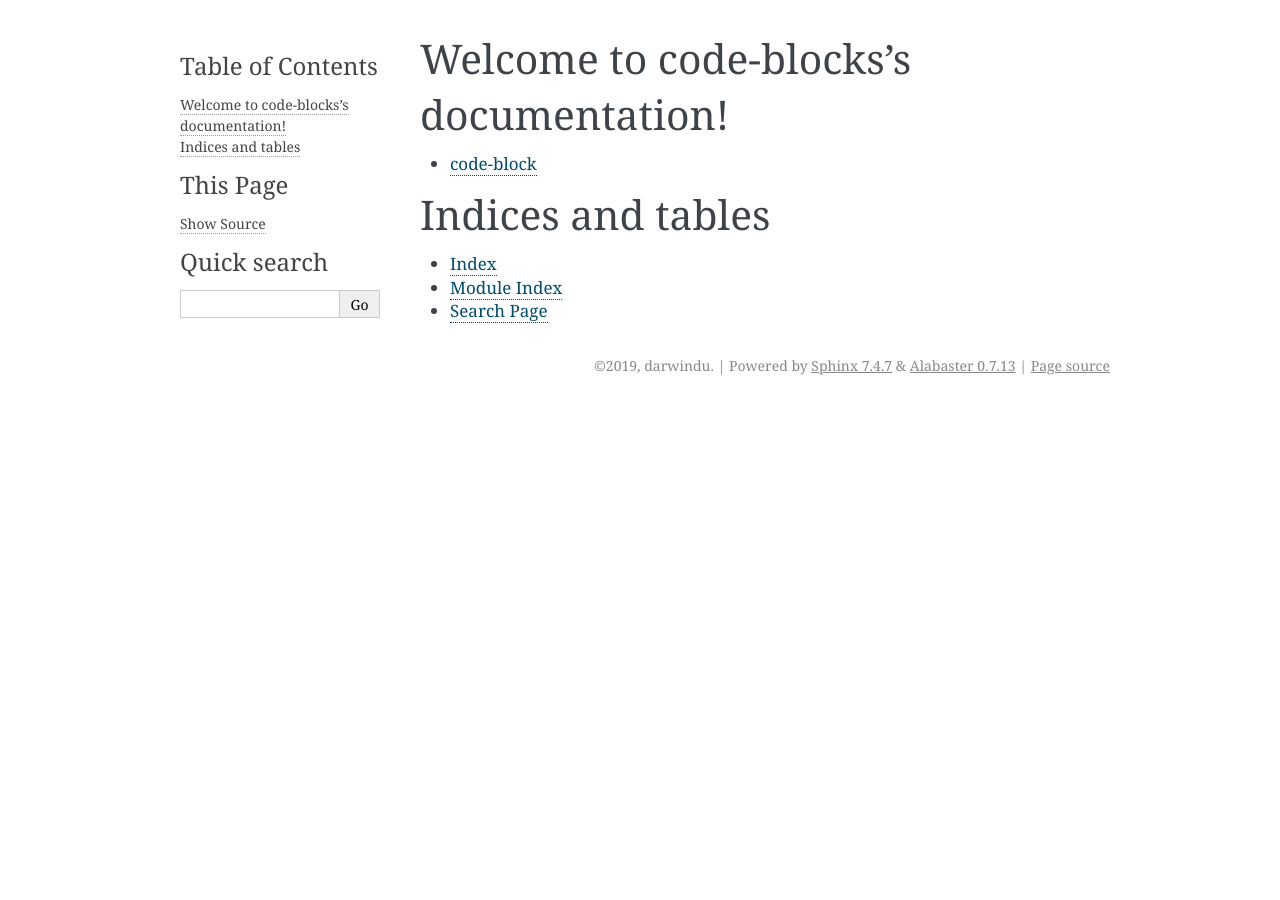
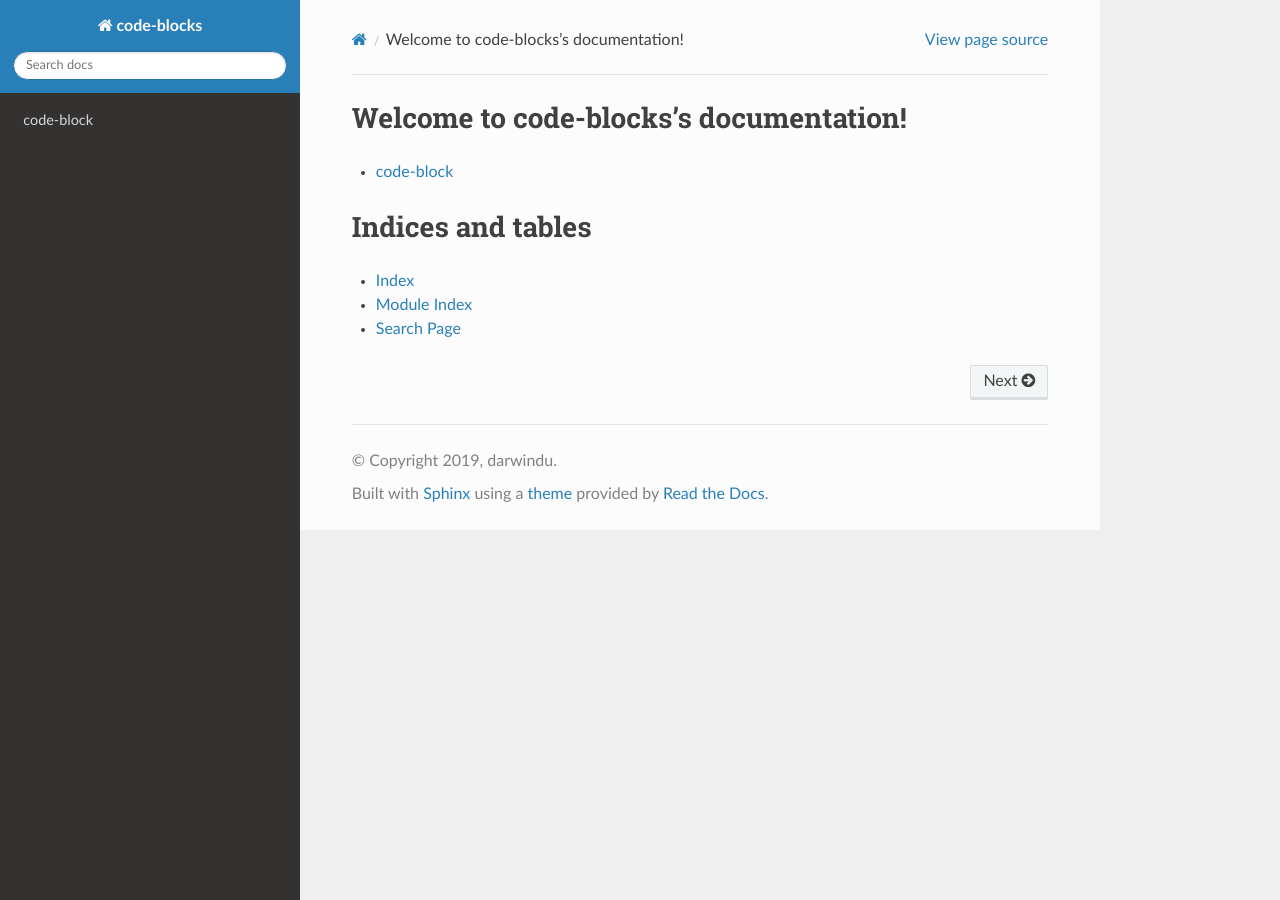
Before and after one commit to darwindu/code-blocks, a Sphinx documentation site: the page built from docs/en/source/index.rst, in a window 1280 px wide. Built offline with Sphinx 7.4.7 and the Read the Docs theme 2.0.0, drawn with Linux system fonts in a browser that asks for light colours.

Commit message:
update docs

```diff
--- a/docs/en/source/conf.py
+++ b/docs/en/source/conf.py
@@ -48,10 +48,13 @@ exclude_patterns = []
 
 # -- Options for HTML output -------------------------------------------------
 
+import sphinx_rtd_theme
 # The theme to use for HTML and HTML Help pages.  See the documentation for
 # a list of builtin themes.
 #
-html_theme = 'alabaster'
+html_theme = "sphinx_rtd_theme"
+html_theme_path = [sphinx_rtd_theme.get_html_theme_path()]
+# html_theme = 'alabaster'
 
 # Add any paths that contain custom static files (such as style sheets) here,
 # relative to this directory. They are copied after the builtin static files,
```
Also changed, not shown: docs/zh_CN/source/conf.py (+4 -4 lines).
